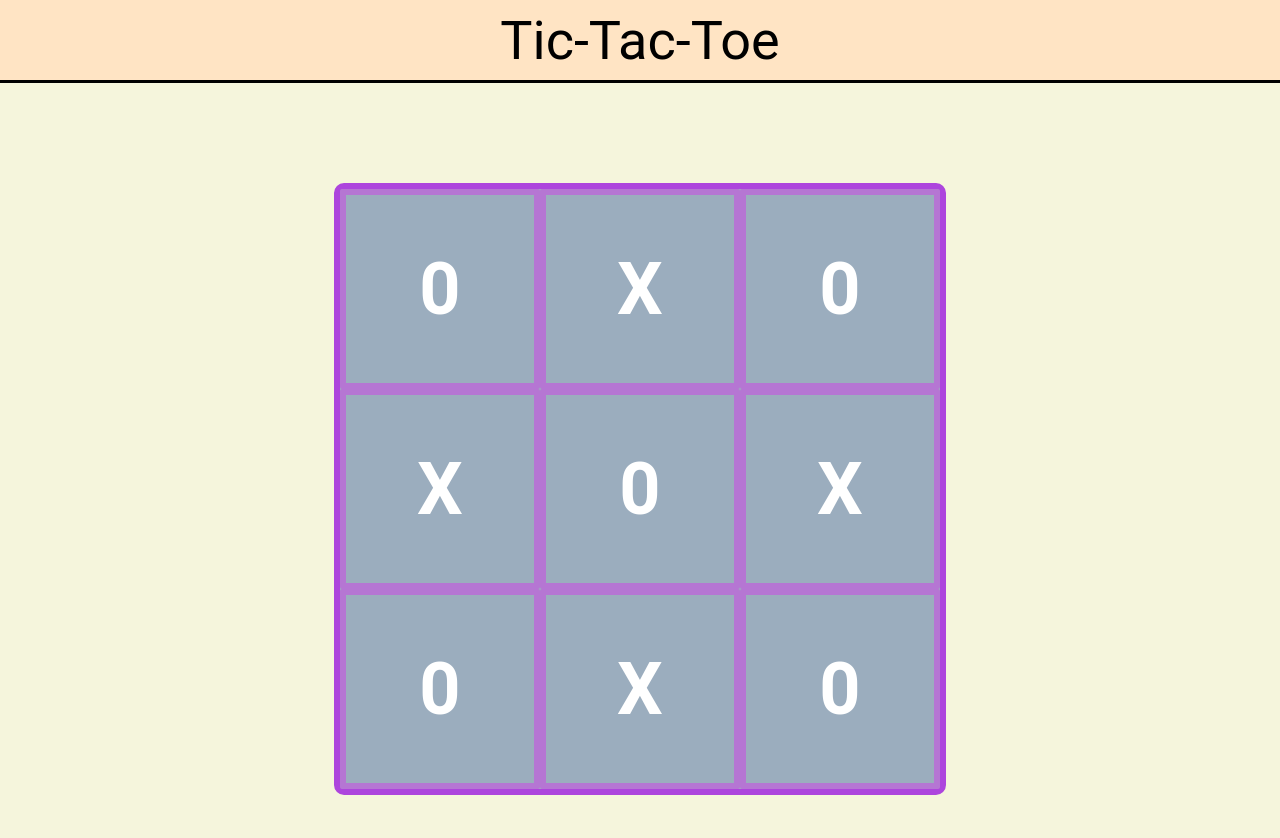
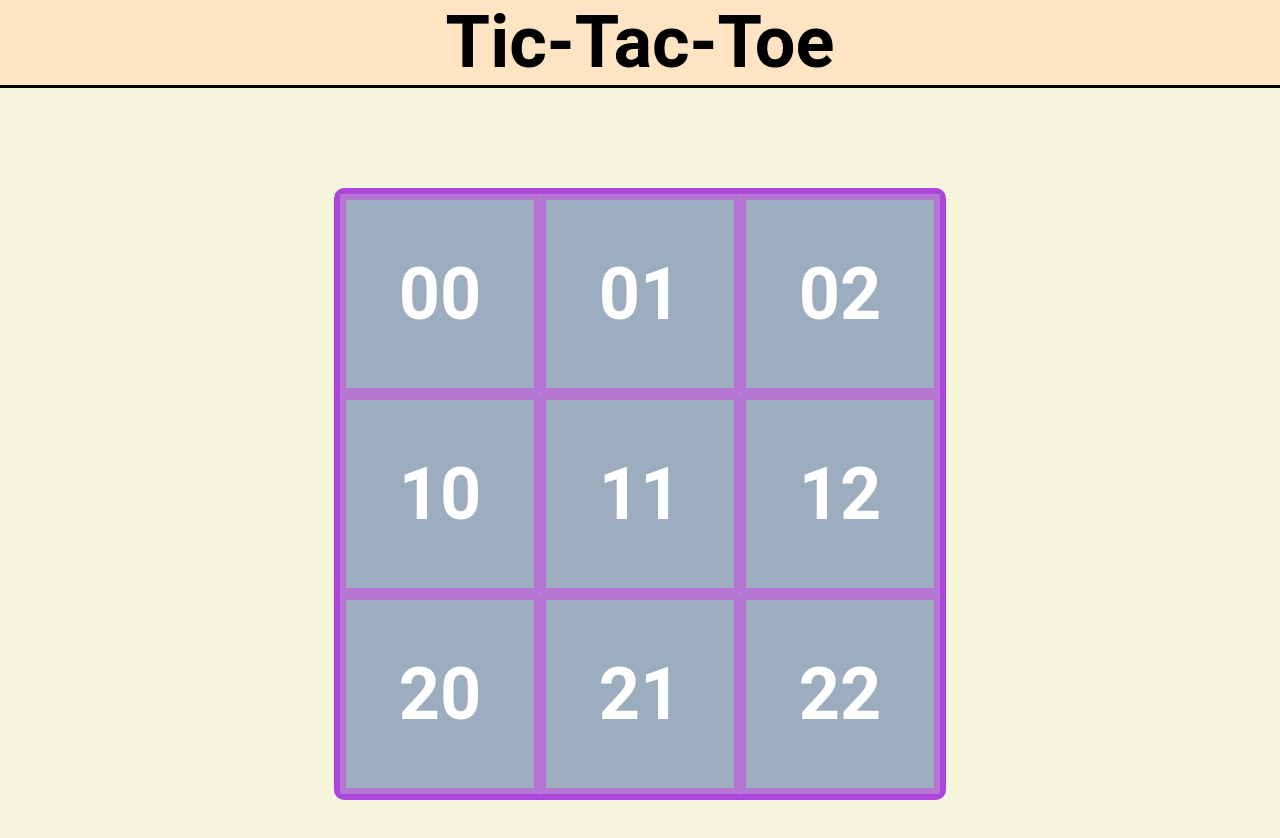
Before and after one commit to julian-s-official/tic-tac-toe, a plain HTML site: page index.html in a window 1280 px wide. Drawn offline with Linux system fonts and the light colour scheme.

Commit message:
Name cells and give them id's

```diff
--- a/index.html
+++ b/index.html
@@ -13,15 +13,15 @@
     Tic-Tac-Toe
   </div>
   <div class="grid">
-    <div class="cell">0</div>
-    <div class="cell">X</div>
-    <div class="cell">0</div>
-    <div class="cell">X</div>
-    <div class="cell">0</div>
-    <div class="cell">X</div>
-    <div class="cell">0</div>
-    <div class="cell">X</div>
-    <div class="cell">0</div>
+    <div class="cell" id="00">00</div>
+    <div class="cell" id="01">01</div>
+    <div class="cell" id="02">02</div>
+    <div class="cell" id="10">10</div>
+    <div class="cell" id="11">11</div>
+    <div class="cell" id="12">12</div>
+    <div class="cell" id="20">20</div>
+    <div class="cell" id="21">21</div>
+    <div class="cell" id="22">22</div>
   </div>
 </body>
 
--- a/style.css
+++ b/style.css
@@ -12,7 +12,8 @@
 }
 
 .header {
-  font-size: 3rem;
+  font-size: 4rem;
+  font-weight: bold;
   display: flex;
   align-items: center;
   justify-content: center;
```
